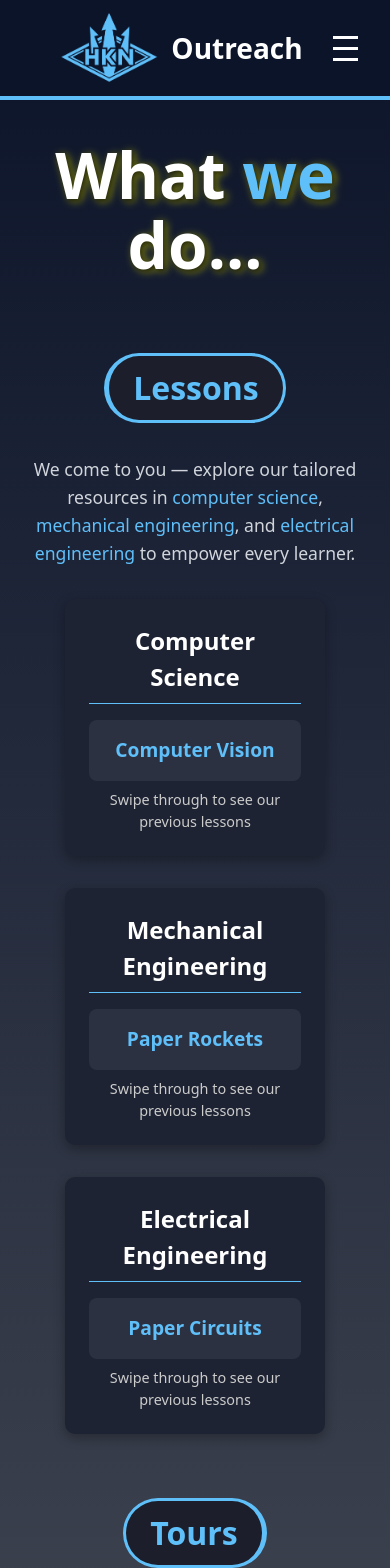
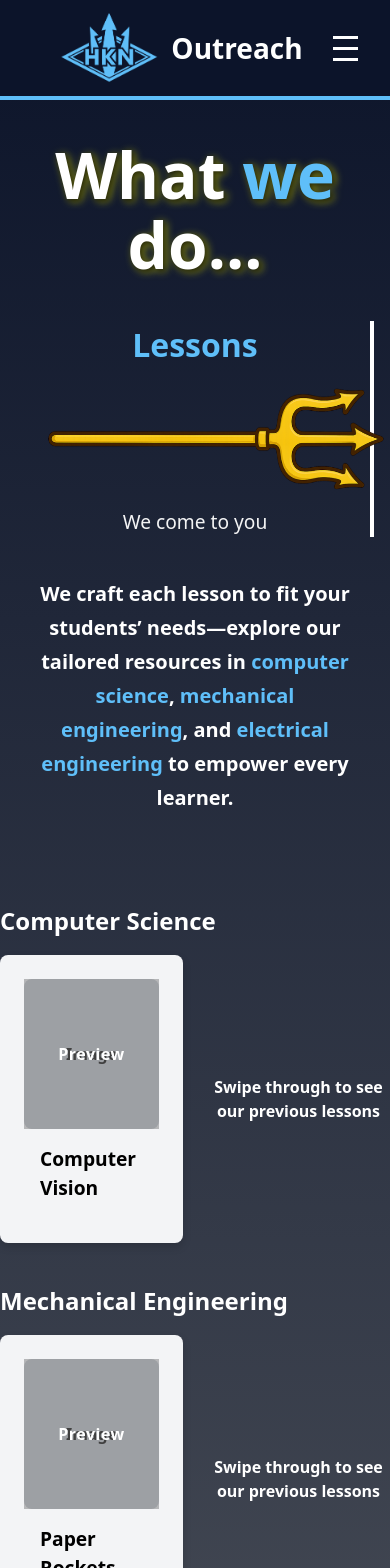
Before and after one commit to HKN-UCSD/HKN-UCSD-Outreach-Website, a React (Vite) app: page /services in a window 390 px wide. Shown: the top 1568 px of the page. Built offline with nearby package versions, Linux system fonts and the light colour scheme.

Commit message:
top part of services

```diff
--- a/src/Services.css
+++ b/src/Services.css
@@ -1,102 +1,249 @@
+/* Layout: 30% / 70% below heading */
+.services-layout {
+  display: flex;
+  min-height: 100vh;
+  width: 100%;
+}
 
+/* Left column: 30% */
+.timeline-col {
+  --line-inset: 80%;          /* 80% = 20% in */
+  position: relative;
+  flex: 0 0 30%;
+  padding: 0 16px;
+  box-sizing: border-box;
+  background: transparent;
+  overflow: hidden;
+  color: #fff;
 
+  display: flex;
+  flex-direction: column;
+  align-items: center;
+  text-align: center;
+}
 
+/* Vertical line inset inside the left column */
+.timeline-line {
+  position: absolute;
+  top: 0;
+  bottom: 0;
+  left: var(--line-inset);
+  width: 4px;
+  background: #fff;
+  z-index: 0;
+}
 
+/* Yellow timeline dots */
+.timeline-dot {
+  position: absolute;
+  left: var(--line-inset);
+  transform: translate(-40%, -40%);
+  width: 20px;
+  height: 20px;
+  border-radius: 50%;
+  background: #fbbf24;
+  box-shadow: 0 0 0 3px rgba(0,0,0,.25), 0 6px 12px rgba(0,0,0,.25);
+  z-index: 3;
+}
 
+/* Trident block */
+.trident-block {
+  position: relative;
+  z-index: 2;
+  display: flex;
+  flex-direction: column;
+  align-items: center;
+}
 
+.trident-title {
+  margin: 0;
+  font-size: 2rem;
+  font-weight: 800;
+  color: #5FBFF9;
+}
 
+.trident-img {
+  width: 100%;                /* full width of the 30% column */
+  max-width: 100%;
+  height: auto;
+  transform: translateX(6%);  /* nudge so the tip meets the line */
+}
 
-/* Responsive tweaks for smaller screen*/
-@media (max-width: 700px) {
+.trident-sub {
+  margin: 0;
+  font-size: 1.20rem;
+  color: #fff;
+  opacity: 0.95;
+}
 
-  .timeline {
-    padding: 2rem 2rem 4rem 2rem;
+/* Right column: 70% */
+.content-col {
+  flex: 1 1 70%;
+  box-sizing: border-box;
+}
+
+.content-text {
+  font-size: 1.25rem;
+  font-weight: 700;
+  line-height: 1.7;
+  max-width: 68ch;
+  margin: 0 auto 3rem;
+  text-align: center;
+  padding: 40px 32px;
+}
+
+/* Two columns: left=card, right=swipe text; title spans both */
+.service-section {
+  display: grid;
+  grid-template-columns: 1fr 1fr;   /* 50% / 50% of the section width */
+  column-gap: 1.5rem;
+  align-items: start;
+  margin-bottom: 2.5rem;
+}
+
+/* Title spans both columns */
+.service-title {
+  grid-column: 1 / -1;
+  font-size: 1.5rem;
+  font-weight: 700;
+  margin: 0 0 1rem 0;
+  color: #fff;
+}
+
+.service-card {
+  grid-column: 1;
+  width: 100%;
+  background: #f3f4f6;   /* light gray for contrast */
+  border-radius: 0.5rem;
+  padding: 1.5rem;
+  overflow: hidden;
+  display: flex;
+  flex-direction: column;
+  box-shadow: 0 4px 8px rgba(0,0,0,0.15);
+}
+
+/* Right column: the swipe text */
+.swipe-text {
+  grid-column: 2;
+  font-size: 1rem;
+  font-weight: 600;
+  color: #fff;
+  align-self: center;
+  text-align: center;
+}
+
+/* Inside service-card */
+/* Clickable image area (button) */
+.service-imageBtn {
+  height: 150px;
+  width: 100%;
+  border: 0;
+  background: #d1d5db;
+  color: #555;
+  font-weight: 700;
+  cursor: pointer;
   position: relative;
 }
 
-  .timeline-section {
-    margin-bottom: 4rem;
-    position: relative;
+/* Hover/focus overlay text */
+.service-imageBtn::after {
+  content: "Preview";
+  position: absolute;
+  inset: 0;
+  display: flex;
+  align-items: center;
+  justify-content: center;
+  opacity: 0;
+  transition: opacity .2s ease, background-color .2s ease;
+  background-color: rgba(0,0,0,0.15);
+  color: #fff;
+  font-weight: 700;
+  letter-spacing: 0.5px;
+}
+.service-imageBtn:hover::after,
+.service-imageBtn:focus-visible::after {
+  opacity: 1;
+}
+.service-imageBtn:focus-visible {
+  outline: 3px solid #5FBFF9;
+  outline-offset: 2px;
 }
 
-  .timeline-header {
-    text-align: center;
-    margin-bottom: 2rem;
+/* Info area */
+.service-info {
+  padding: 1rem;
+  text-align: left; }
+
+  .service-name {
+  margin: 0;
+  font-size: 1.2rem;
+  font-weight: 700;
+  color: #000; }
+
+/* ===== Modal ===== */
+.modal-backdrop {
+  position: fixed;
+  inset: 0;
+  background: rgba(0,0,0,0.45);
+  display: flex;
+  align-items: center;
+  justify-content: center;
+  z-index: 999;
 }
 
-  .timeline-subtitle {
-    font-size: 1.1rem;
-    max-width: 700px;
-    margin: 1rem auto;
-    color: #d1d5db;
-    line-height: 1.6;
+.modal {
+  background: #ffffff;
+  color: #0b0b0b;
+  width: min(680px, 90vw);
+  border-radius: 12px;
+  box-shadow: 0 12px 28px rgba(0,0,0,0.35);
+  padding: 1.25rem 1.25rem 1rem;
 }
 
-  .timeline-icon {
-    font-size: 2rem;
-    font-weight: bold;
-    position: relative;
-    display: inline-block;
-    padding: 0.5rem 1.5rem;
-    border-radius: 999px;
-    background-color: #1c1f2b;
-    border: 3px solid #5FBFF9;
-    color: #5FBFF9;
-    margin-bottom: 1rem;
+.modal-title {
+  margin: 0 0 .75rem 0;
+  font-size: 1.25rem;
+  font-weight: 800;
 }
 
-  .timeline-cards {
+.modal-media { margin-bottom: .75rem; }
+.modal-placeholder {
+  height: 240px;
+  background: #e5e7eb;
+  border-radius: 8px;
   display: flex;
-    flex-direction: column;
   align-items: center;
-    gap: 2rem;
+  justify-content: center;
+  font-weight: 700;
+  color: #6b7280;
 }
 
-  .timeline-card {
-    background-color: #1e2333;
-    padding: 1.5rem;
-    border-radius: 10px;
-    width: 80%;
-    max-width: 500px;
-    box-shadow: 0 4px 12px rgba(0, 0, 0, 0.3);
-    text-align: center;
-    transition: transform 0.2s ease;
+.modal-desc { margin: 0 0 1rem 0; color: #333; }
+.modal-close {
+  background: #0C142A;
+  color: #fff;
+  border: none;
+  padding: .6rem 1rem;
+  border-radius: 8px;
+  cursor: pointer;
 }
+.modal-close:hover { opacity: 0.9; }
 
-  .timeline-card:hover {
-    transform: scale(1.02);
+
+/* Stack on small screens */
+@media (max-width: 900px) {
+  .services-layout {
+    flex-direction: column;
   }
-
-  .timeline-card h3 {
-    margin-bottom: 1rem;
-    color: #ffffff;
-    font-size: 1.5rem;
-    border-bottom: 1px solid #5FBFF9;
-    padding-bottom: 0.5rem;
+  .timeline-col {
+    flex-basis: auto;
   }
-
-  .card-box {
-    background-color: #2c3142;
-    padding: 1rem;
-    border-radius: 8px;
-    font-weight: bold;
-    font-size: 1.2rem;
-    color: #5FBFF9;
+  .timeline-line {
+    left: auto;
+    right: 16px;              /* keep the line visible on mobile */
   }
-
-  .card-note {
-    font-size: 0.9rem;
-    color: #ccc;
-    margin-top: 0.5rem;
+  .service-imageBtn::after {
+    opacity: 1;
+    background-color: rgba(0,0,0,0.25);
   }
-
-  /* Variants for Icons (optional arrows or borders) */
-  .lessons-icon {
-    border-left: 5px solid #5FBFF9;
 }
-
-  .tours-icon {
-    border-right: 5px solid #5FBFF9;
-  }
-
-}
--- a/src/Services.jsx
+++ b/src/Services.jsx
@@ -1,78 +1,131 @@
-import React from "react";
-import "./App.css"; // reuse styles
+import React, { useRef, useState, useLayoutEffect } from "react";
+import "./App.css";
 import "./Services.css";
 import Navbar from "./components/Navbar";
 import Footer from "./components/Footer";
-import ServiceCard from "./components/ServiceCard"
 import trident from "./assets/trident.png";
 
-const lessonData = [
-  { title: "Computer Science", lesson: "Computer Vision" },
-  { title: "Mechanical Engineering", lesson: "Paper Rockets" },
-  { title: "Electrical Engineering", lesson: "Paper Circuits" }
-];
+export default function Services() {
+  const [previewImage, setPreviewImage] = useState(null);
+  const [dotY, setDotY] = useState({ cs: 0, mae: 0, ee: 0 });
 
-const tourData = [
-  { title: "UCSD Landmarks", stop: "Geisel" },
-  { title: "UCSD Labs", stop: "RPL" }
-];
+  // Refs
+  const timelineColRef = useRef(null);
+  const csTitleRef = useRef(null);
+  const maeTitleRef = useRef(null);
+  const eeTitleRef = useRef(null);
 
-export default function Services() {
+  const computePositions = () => {
+    const tlBox = timelineColRef.current?.getBoundingClientRect();
+    if (!tlBox) return;
+
+    const centerYInTimeline = (el) => {
+      if (!el) return 0;
+      const r = el.getBoundingClientRect();
+      return (r.top + r.height / 2) - tlBox.top; // element center relative to timeline-col
+    };
+
+    setDotY({
+      cs: centerYInTimeline(csTitleRef.current),
+      mae: centerYInTimeline(maeTitleRef.current),
+      ee: centerYInTimeline(eeTitleRef.current),
+    });
+  };
+
+  useLayoutEffect(() => {
+    computePositions();
+    const onResize = () => computePositions();
+    const onScroll = () => computePositions();
+    window.addEventListener("resize", onResize);
+    window.addEventListener("scroll", onScroll, { passive: true });
+    return () => {
+      window.removeEventListener("resize", onResize);
+      window.removeEventListener("scroll", onScroll);
+    };
+  }, []);
+
   return (
     <div className="page-container">
       <Navbar />
 
+      {/* Heading */}
       <section className="header">
-        <h1 className="title">What <span className="highlight">we</span> do...</h1>
+        <h1 className="title">
+          What <span className="highlight">we</span> do...
+        </h1>
       </section>
 
-      <section className="timeline">
-        {/* LESSONS SECTION */}
-        <div className="timeline-section">
-          <div className="timeline-header">
-            <div className="timeline-icon lessons-icon">Lessons</div>
-            <p className="timeline-subtitle">
-              We come to you — explore our tailored resources in{" "}
-              <span className="highlight">computer science</span>,{" "}
-              <span className="highlight">mechanical engineering</span>, and{" "}
-              <span className="highlight">electrical engineering</span> to empower every learner.
-            </p>
+      {/* 30% / 70% layout */}
+      <div className="services-layout">
+        {/* Left column */}
+        <aside className="timeline-col" ref={timelineColRef}>
+          <div className="timeline-line" />
+
+          {/* Yellow dots aligned to H3 titles */}
+          <span className="timeline-dot" style={{ top: dotY.cs }} aria-hidden="true" />
+          <span className="timeline-dot" style={{ top: dotY.mae }} aria-hidden="true" />
+          <span className="timeline-dot" style={{ top: dotY.ee }} aria-hidden="true" />
+
+          <div className="trident-block">
+            <h2 className="trident-title">Lessons</h2>
+            <img className="trident-img" src={trident} alt="Trident" />
+            <small className="trident-sub">We come to you</small>
+          </div>
+        </aside>
+
+        {/* Right column */}
+        <main className="content-col">
+          <p className="content-text">
+            We craft each lesson to fit your students’ needs—explore our tailored resources in
+            <span className="highlight"> computer science</span>,
+            <span className="highlight"> mechanical engineering</span>, and
+            <span className="highlight"> electrical engineering</span> to empower every learner.
+          </p>
+
+          {/* Computer Science */}
+          <div className="service-section">
+            <h3 className="service-title" ref={csTitleRef}>Computer Science</h3>
+            <div className="service-card">
+              <button className="service-imageBtn">Image</button>
+              <div className="service-info">
+                <h4 className="service-name">Computer Vision</h4>
+              </div>
+            </div>
+            <div className="swipe-text">
+              Swipe through to see our previous lessons
+            </div>
           </div>
 
-          <div className="timeline-cards">
-            {lessonData.map((item, index) => (
-              <ServiceCard
-                key={index}
-                title={item.title}
-                content={item.lesson}
-                note="Swipe through to see our previous lessons"
-              />
-            ))}
-          </div>
-        </div>
-
-        {/* TOURS SECTION */}
-        <div className="timeline-section">
-          <div className="timeline-header">
-            <div className="timeline-icon tours-icon">Tours</div>
-            <p className="timeline-subtitle">
-              You come to us — explore our <span className="highlight">customized campus experiences</span>,
-              from <span className="highlight">cutting-edge labs</span> to vibrant <span className="highlight">student life</span>.
-            </p>
+          {/* Mechanical Engineering */}
+          <div className="service-section">
+            <h3 className="service-title" ref={maeTitleRef}>Mechanical Engineering</h3>
+            <div className="service-card">
+              <button className="service-imageBtn">Image</button>
+              <div className="service-info">
+                <h4 className="service-name">Paper Rockets</h4>
+              </div>
+            </div>
+            <div className="swipe-text">
+              Swipe through to see our previous lessons
+            </div>
           </div>
 
-          <div className="timeline-cards">
-            {tourData.map((item, index) => (
-              <ServiceCard
-                key={index}
-                title={item.title}
-                content={item.stop}
-                note="Swipe to explore the stops"
-              />
-            ))}
+          {/* Electrical Engineering */}
+          <div className="service-section">
+            <h3 className="service-title" ref={eeTitleRef}>Electrical Engineering</h3>
+            <div className="service-card">
+              <button className="service-imageBtn">Image</button>
+              <div className="service-info">
+                <h4 className="service-name">Paper Circuits</h4>
+              </div>
+            </div>
+            <div className="swipe-text">
+              Swipe through to see our previous lessons
+            </div>
           </div>
-        </div>
-      </section>
+        </main>
+      </div>
+
       <Footer />
     </div>
   );
```
Also changed, not shown: src/assets/trident.png. Lines whose indentation alone changed are shown as unchanged.
